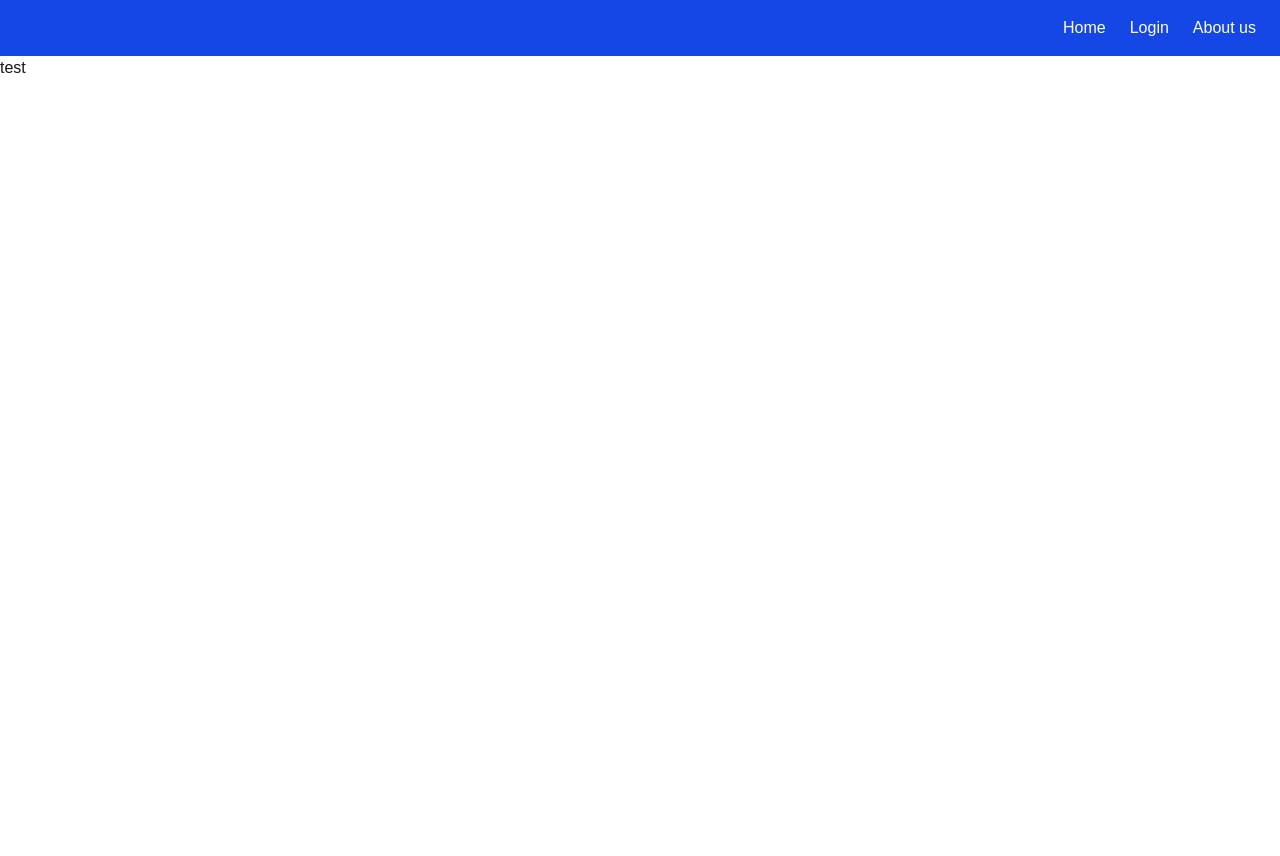
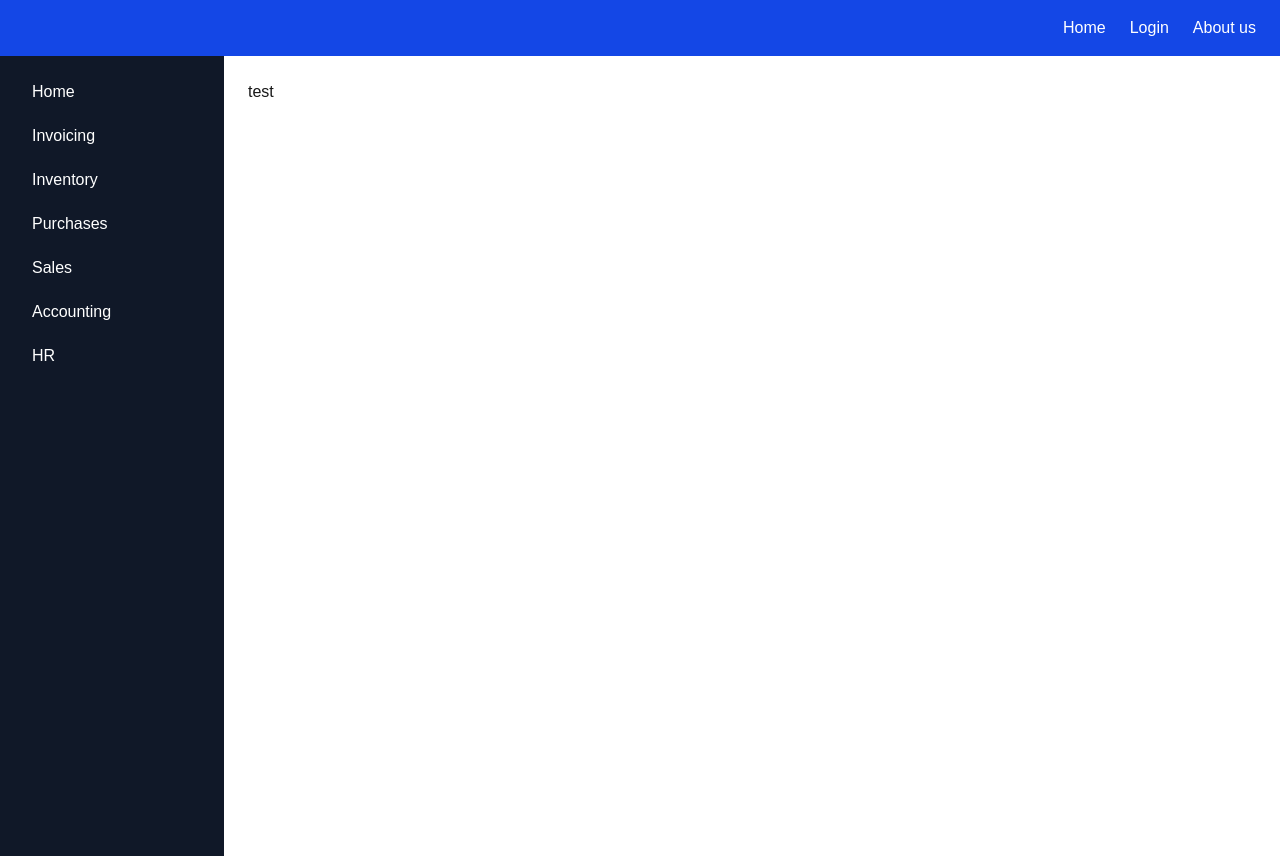
Before and after one commit to DelaO888/effetools-mock, a Next.js app: page / in a window 1280 px wide. Before the commit the page ends 800 px from the top, so only its background shows below. Built offline with nearby package versions, Linux system fonts and the light colour scheme.

Commit message:
agregando sidebar

```diff
--- a/src/app/(dashboard)/layout.tsx
+++ b/src/app/(dashboard)/layout.tsx
@@ -1,4 +1,5 @@
 import Navbar from "@/components/ui/Navbar"
+import Sidebar from "@/components/ui/Sidebar"
 
 export default function DashboardLayout({
   children,
@@ -9,13 +10,18 @@ export default function DashboardLayout({
 
 
   return (
-    <div className="flex min-h-screen">
+    <div className="flex flex-col min-h-screen">
       {/* sidebar will go here later */}
 
-      <main className="flex-1">
-        <Navbar></Navbar>
-        {children}
+      <Navbar></Navbar>
+
+      <div className="flex flex-1">
+        <Sidebar></Sidebar>
+        <main className="flex-1 p-6">
+          {children}
         </main>
+      </div>
+
     </div>
   )
 }
--- /dev/null
+++ b/src/components/ui/Sidebar.tsx
@@ -0,0 +1,26 @@
+import Link from "next/link";
+
+
+const modules = [
+        {label: "Home", href: "/"},
+          { label: "Invoicing", href: "/invoicing" },
+  { label: "Inventory", href: "/inventory" },
+  { label: "Purchases", href: "/purchases" },
+  { label: "Sales", href: "/sales" },
+  { label: "Accounting", href: "/accounting" },
+  { label: "HR", href: "/hr" },
+    ]
+
+export default function Sidebar(){
+    return(
+        <aside className="w-56 min-h-screen bg-gray-900 text-white flex flex-col">
+            <nav className="flex flex-col gap-1 p-4">
+                {modules.map((mod) => (
+                    <Link key={mod.href} href={mod.href} className="px-4 py-2 rounded-md hover:bg-gray-700 transition-colors">
+                        {mod.label}
+                    </Link>
+                ))}
+            </nav>
+        </aside>
+    )
+}
```
